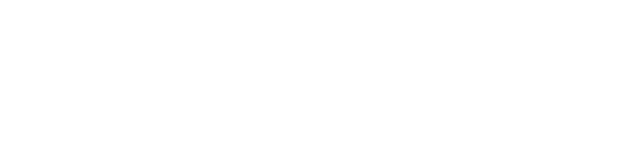
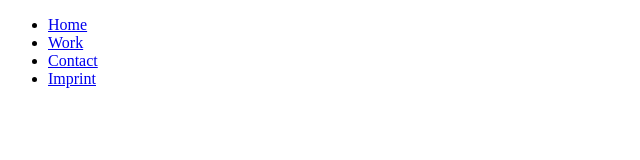
Before and after one commit to chrisleo72/workspace, a plain HTML site: page index.html in a window 1280 px wide. Shown: the whole page, without its empty margins (0-640 px from the left). Drawn offline with Linux system fonts and the light colour scheme.

Commit message:
Navigation auf Basis eines Datenobjekts (Blatt 4)

```diff
--- /dev/null
+++ b/assets/js/app.js
@@ -0,0 +1,55 @@
+/**
+ * Aufruf der Funktionen aus Tools
+ *
+ * @package Webapplication
+ * @module
+ * @author Christine Leonhard
+ * @version v1.0.0
+ * @since 2019-12-13
+ */
+
+
+!(function () {
+    'use strict';
+    //------------------------------------------
+
+    //---------------------
+    // DECLARATION
+    //---------------------
+
+
+    //---------------------
+    // FUNKTIONS
+    //---------------------
+
+
+    //---------------------
+    // CONTROL
+    //---------------------
+
+
+
+    //---------------------
+    // CONTROL
+    //---------------------
+
+
+    //------------------------------------------
+})()
+
+// Aufruf beim Laden von app.js
+window.onload = function () {
+
+    'use strict';
+
+    // Datenobjekt für die Navigation
+    let data = [
+        { text: 'Home', link: 'index.html' },
+        { text: 'Work', link: 'work.html' },
+        { text: 'Contact', link: 'contact.html' },
+        { text: 'Imprint', link: 'imprint.html' },
+    ];
+
+    // Navigation erzeugen anhand des Datenobjektes
+    window.tools.addNavigation(data);
+}
--- /dev/null
+++ b/assets/js/tools.js
@@ -0,0 +1,80 @@
+/**
+ * Tool fuer die Webapplikation
+ *
+ * @package Webapplication
+ * @module
+ * @author Christine Leonhard
+ * @version v1.0.0
+ * @since 2019-12-13
+ */
+
+
+!(function () {
+    'use strict';
+    //------------------------------------------
+
+    //---------------------
+    // DECLARATION
+    //---------------------
+
+
+    //---------------------
+    // FUNKTIONS
+    //---------------------
+
+
+    /**
+    * Erzeugen einer Navigation
+    *
+    * <nav><ul><li><a href="link">text</a></li> ... </ul></nav>
+    */
+    function _addNavigation(data) {
+
+        try {
+
+            // 'äußere' Elemente anlegen
+            let header = document.createElement('header');
+            let nav = document.createElement('nav');
+            let ui = document.createElement('ul');
+
+            // Link anlegen und an die 'äußeren' Elemente binden
+            for (let index = 0; index < data.length; index++) {
+
+                let li = document.createElement('li');
+                let a = document.createElement('a');
+                let txt = document.createTextNode(data[index].text);
+                a.setAttribute('href', data[index].link);
+
+                a.appendChild(txt);
+                li.appendChild(a);
+                ui.appendChild(li);
+            }
+
+            //  'äußere' Elemente ins DOM anhängen
+            nav.appendChild(ui);
+            header.appendChild(nav);
+            document.body.appendChild(header);
+        } catch (error) {
+            console.log(error);
+            return error;
+        }
+    }
+
+    /**
+     * Hauptklasse
+     */
+    function _main() {
+        // publish module and a function
+        window.tools = {} || window.tools;
+        window.tools.addNavigation = _addNavigation;
+    }
+
+    // - - - - -
+    // CONTROL
+    // - - - - -
+    _main();
+
+
+
+    //------------------------------------------
+})()
--- a/index.html
+++ b/index.html
@@ -5,8 +5,15 @@
     <title>Scopes And Types</title>
 </head>
 
+
+
 <body>
-    <script src="assets/js/scopes_and_types.js"></script>
+    <!-- <script src="assets/js/scopes_and_types.js"></script>-->
+
+    <script src="assets/js/tools.js"></script>
+    <script src="assets/js/app.js"></script>
+
+
 </body>
 
 </html>
```
